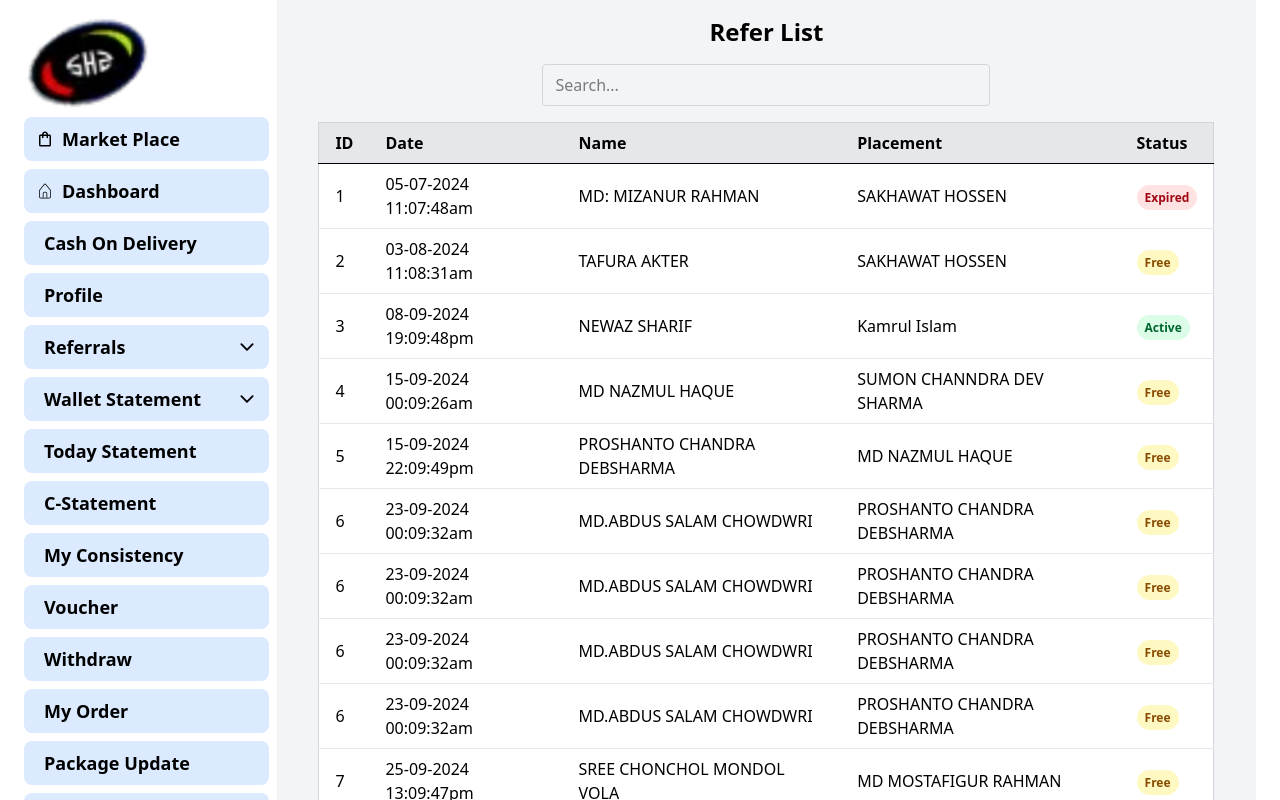
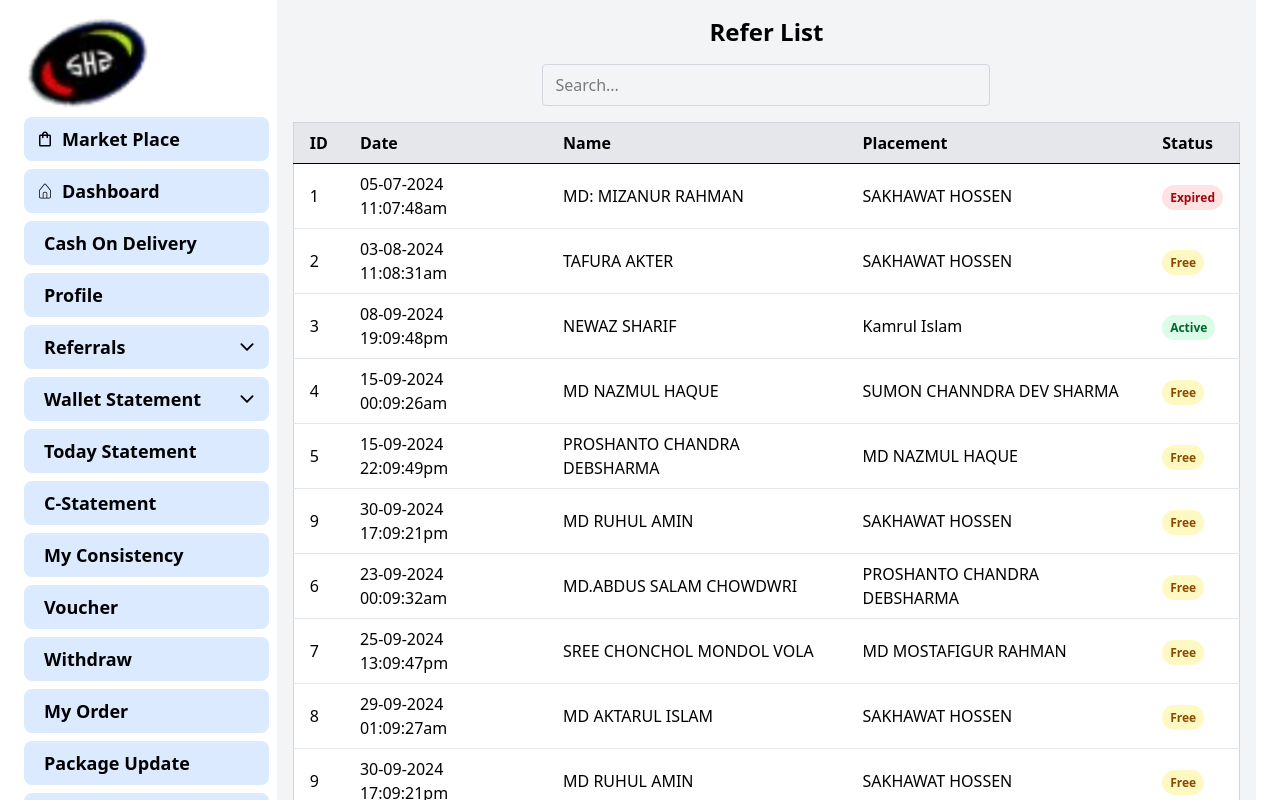
Before and after one commit to triwebic11/mylive, a React (Vite) app in the folder client/: page /dashboard/my-refer in a window 1280 px wide. Shown: the top 800 px of the page. Built offline with nearby package versions, Linux system fonts and the light colour scheme.

Commit message:
mode add

```diff
--- a/client/src/pages/dashboard/user/Referals/MyRefer.jsx
+++ b/client/src/pages/dashboard/user/Referals/MyRefer.jsx
@@ -1,5 +1,5 @@
 import React, { useState } from "react";
-// Tailwind import করা আছে ধরে নিচ্ছি
+
 
 const MyRefer = () => {
     const [searchTerm, setSearchTerm] = useState("");
@@ -43,24 +43,10 @@ const MyRefer = () => {
             status: "Free",
         },
         {
-            id: 6,
-            date: "23-09-2024 00:09:32am",
-            name: "MD.ABDUS SALAM CHOWDWRI",
-            placement: "PROSHANTO CHANDRA DEBSHARMA",
-            status: "Free",
-        },
-        {
-            id: 6,
-            date: "23-09-2024 00:09:32am",
-            name: "MD.ABDUS SALAM CHOWDWRI",
-            placement: "PROSHANTO CHANDRA DEBSHARMA",
-            status: "Free",
-        },
-        {
-            id: 6,
-            date: "23-09-2024 00:09:32am",
-            name: "MD.ABDUS SALAM CHOWDWRI",
-            placement: "PROSHANTO CHANDRA DEBSHARMA",
+            id: 9,
+            date: "30-09-2024 17:09:21pm",
+            name: "MD RUHUL AMIN",
+            placement: "SAKHAWAT HOSSEN",
             status: "Free",
         },
         {
@@ -92,9 +78,30 @@ const MyRefer = () => {
             status: "Free",
         },
         {
+            id: 9,
+            date: "30-09-2024 17:09:21pm",
+            name: "MD RUHUL AMIN",
+            placement: "SAKHAWAT HOSSEN",
+            status: "Free",
+        },
+        {
             id: 10,
             date: "01-10-2024 22:10:37pm",
             name: "ANUKUL KUMAR SINGH",
+            placement: "SAKHAWAT HOSSEN",
+            status: "Free",
+        },
+        {
+            id: 9,
+            date: "30-09-2024 17:09:21pm",
+            name: "MD RUHUL AMIN",
+            placement: "SAKHAWAT HOSSEN",
+            status: "Free",
+        },
+        {
+            id: 9,
+            date: "30-09-2024 17:09:21pm",
+            name: "MD RUHUL AMIN",
             placement: "SAKHAWAT HOSSEN",
             status: "Free",
         },
@@ -129,7 +136,7 @@ const MyRefer = () => {
                 <input
                     type="text"
                     placeholder="Search..."
-                    className="w-full border border-gray-300 rounded px-3 py-2"
+                    className="w-full border border-gray-300 rounded px-3 py-2 focus:outline-none focus:ring-2 focus:ring-blue-400"
                     value={searchTerm}
                     onChange={(e) => {
                         setSearchTerm(e.target.value);
@@ -139,9 +146,9 @@ const MyRefer = () => {
             </div>
 
             {/* Table */}
-            <div className="overflow-x-auto w-full max-w-4xl">
+            <div className="overflow-x-auto w-full max-w-6xl">
                 <table className="min-w-full bg-white border border-gray-300 rounded-lg">
-                    <thead>
+                    <thead className="hidden md:table-header-group">
                         <tr className="bg-gray-200 text-left">
                             <th className="py-2 px-4 border-b">ID</th>
                             <th className="py-2 px-4 border-b">Date</th>
@@ -155,13 +162,23 @@ const MyRefer = () => {
                             currentData.map((item) => (
                                 <tr
                                     key={item.id}
-                                    className="hover:bg-gray-100 border-b border-gray-200"
+                                    className="hover:bg-gray-100 border-b border-gray-200 block md:table-row"
                                 >
-                                    <td className="py-2 px-4">{item.id}</td>
-                                    <td className="py-2 px-4">{item.date}</td>
-                                    <td className="py-2 px-4">{item.name}</td>
-                                    <td className="py-2 px-4">{item.placement}</td>
-                                    <td className="py-2 px-4">
+                                    <td className="py-2 px-4 flex justify-between md:table-cell">
+                                        <span className="md:hidden font-semibold">ID:</span> {item.id}
+                                    </td>
+                                    <td className="py-2 px-4 flex justify-between md:table-cell">
+                                        <span className="md:hidden font-semibold">Date:</span> {item.date}
+                                    </td>
+                                    <td className="py-2 px-4 flex justify-between md:table-cell">
+                                        <span className="md:hidden font-semibold">Name:</span> {item.name}
+                                    </td>
+                                    <td className="py-2 px-4 flex justify-between md:table-cell">
+                                        <span className="md:hidden font-semibold">Placement:</span>{" "}
+                                        {item.placement}
+                                    </td>
+                                    <td className="py-2 px-4 flex justify-between md:table-cell">
+                                        <span className="md:hidden font-semibold">Status:</span>{" "}
                                         <span
                                             className={`px-2 py-1 rounded-full text-xs font-semibold ${item.status.toLowerCase() === "active"
                                                 ? "bg-green-100 text-green-800"
@@ -177,7 +194,10 @@ const MyRefer = () => {
                             ))
                         ) : (
                             <tr>
-                                <td colSpan="5" className="py-4 px-4 text-center">
+                                <td
+                                    colSpan="5"
+                                    className="py-4 px-4 text-center block md:table-cell"
+                                >
                                     No data found.
                                 </td>
                             </tr>
@@ -187,24 +207,24 @@ const MyRefer = () => {
             </div>
 
             {/* Pagination */}
-            <div className="flex justify-between items-center mt-4 w-full max-w-4xl">
+            <div className="flex flex-col sm:flex-row justify-between items-center mt-4 w-full max-w-4xl gap-2">
                 <button
                     onClick={handlePrevPage}
                     disabled={currentPage === 1}
-                    className={`px-3 py-1 rounded ${currentPage === 1
+                    className={`px-3 py-1 rounded w-full sm:w-auto ${currentPage === 1
                         ? "bg-gray-300 cursor-not-allowed"
                         : "bg-blue-500 text-white hover:bg-blue-600"
                         }`}
                 >
                     Previous
                 </button>
-                <span>
+                <span className="text-center">
                     Page {currentPage} of {totalPages}
                 </span>
                 <button
                     onClick={handleNextPage}
                     disabled={currentPage === totalPages}
-                    className={`px-3 py-1 rounded ${currentPage === totalPages
+                    className={`px-3 py-1 rounded w-full sm:w-auto ${currentPage === totalPages
                         ? "bg-gray-300 cursor-not-allowed"
                         : "bg-blue-500 text-white hover:bg-blue-600"
                         }`}
```
